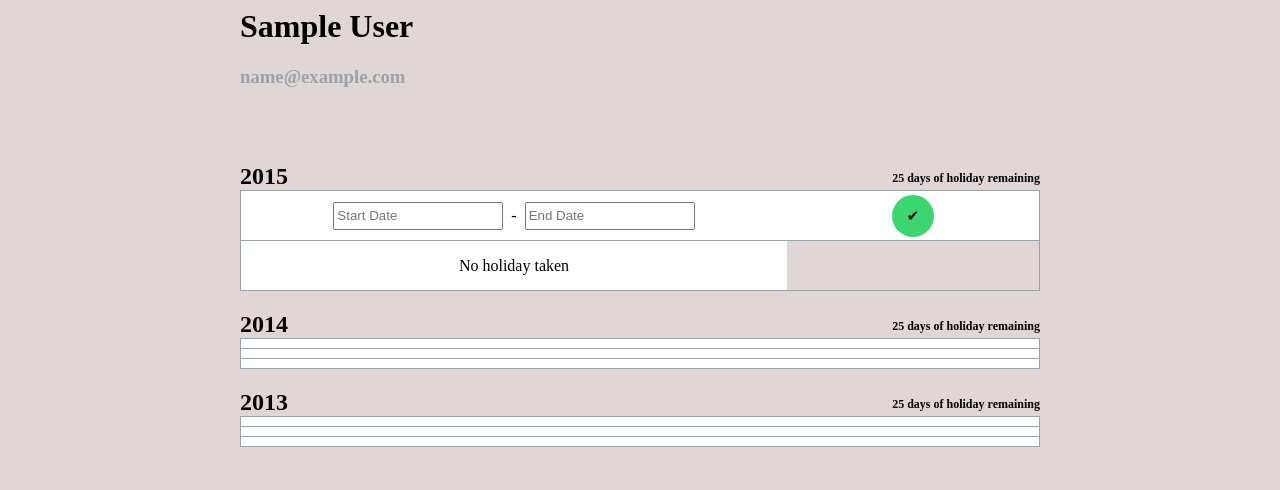
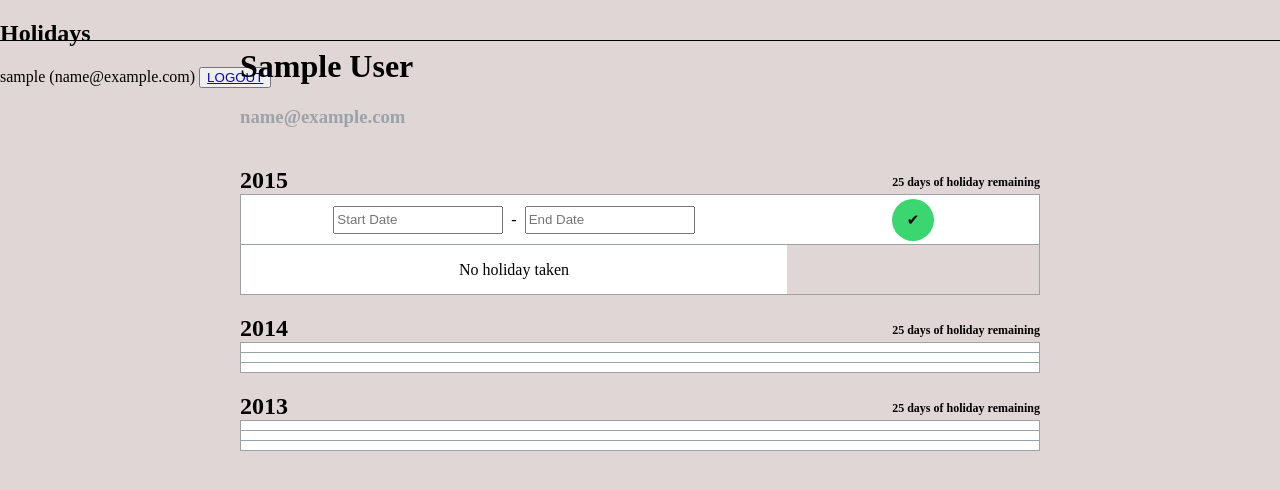
Before and after one commit to matt-leach/django-holidays, a Django app: page / in a window 1280 px wide. Shown: the top 490 px of the page. Run offline with Django 3.2, Linux system fonts and the light colour scheme; the visitor is signed in with stand-in values (Sample User, id 1); data that the repository does not hold is empty; some libraries are stand-ins or nearby versions.

Commit message:
Adding initial top bar with logout and username

```diff
--- a/holidays/core/templates/core/base.html
+++ b/holidays/core/templates/core/base.html
@@ -14,6 +14,16 @@
 </head>
 
 <body>
+	<div id="topbar">
+		{% block topbar %}
+			<h2>Holidays</h2>
+			{% if user.is_authenticated %}
+				{{ user.username }} {% if user.email %} ({{user.email}}) {% endif %}
+				<button><a href="{% url 'logout' %}">LOGOUT</a></button>
+			{% endif %}
+
+		{% endblock %}
+	</div>
 
 	<div class="content">
 		{% block content %}
--- a/holidays/core/templates/core/home.html
+++ b/holidays/core/templates/core/home.html
@@ -4,11 +4,11 @@
 	<link rel="stylesheet" type="text/css" href="{{STATIC_URL}}css/user.css">
 {% endblock %}
 
+
 {% block content %}
 <div>
 	<h1>{% if staff.first_name or staff.last_name %}{{ staff.first_name }} {{ staff.last_name }}{% else %}{{ staff.username }}{% endif %}</h1>
 	<h3>{{ staff.email }}</h3>
-	<br><br>
 </div>
 
 {% with year=current_year current=True %}
--- a/holidays/urls.py
+++ b/holidays/urls.py
@@ -6,7 +6,7 @@ from core import views as core_views
 urlpatterns = patterns('',
     # Login/logout views
     url(r'^login/$', core_views.login, name="login"),
-    url(r'^logout/$', 'django.contrib.auth.views.logout', {'next_page': '/login'}),
+    url(r'^logout/$', 'django.contrib.auth.views.logout', {'next_page': '/login'}, name="logout"),
 
     # Main page showing user's information - requires login
     url(r'^$', login_required(redirect_field_name=None)(core_views.HomeView.as_view()), name="home"),
--- a/static/css/main.css
+++ b/static/css/main.css
@@ -5,6 +5,8 @@ body {
 .content {
 	width: 800px;
 	margin: 4px auto;
+	top: 40px;
+	position: relative;
 }
 
 h1 {
@@ -13,3 +15,12 @@ h1 {
 h3 {
 	color: #99A3A8;
 }
+
+#topbar {
+   position: fixed;
+   top: 0;
+   left: 0;
+   width: 100%;
+   height: 40px;
+   border-bottom: 1px solid black
+}
```
